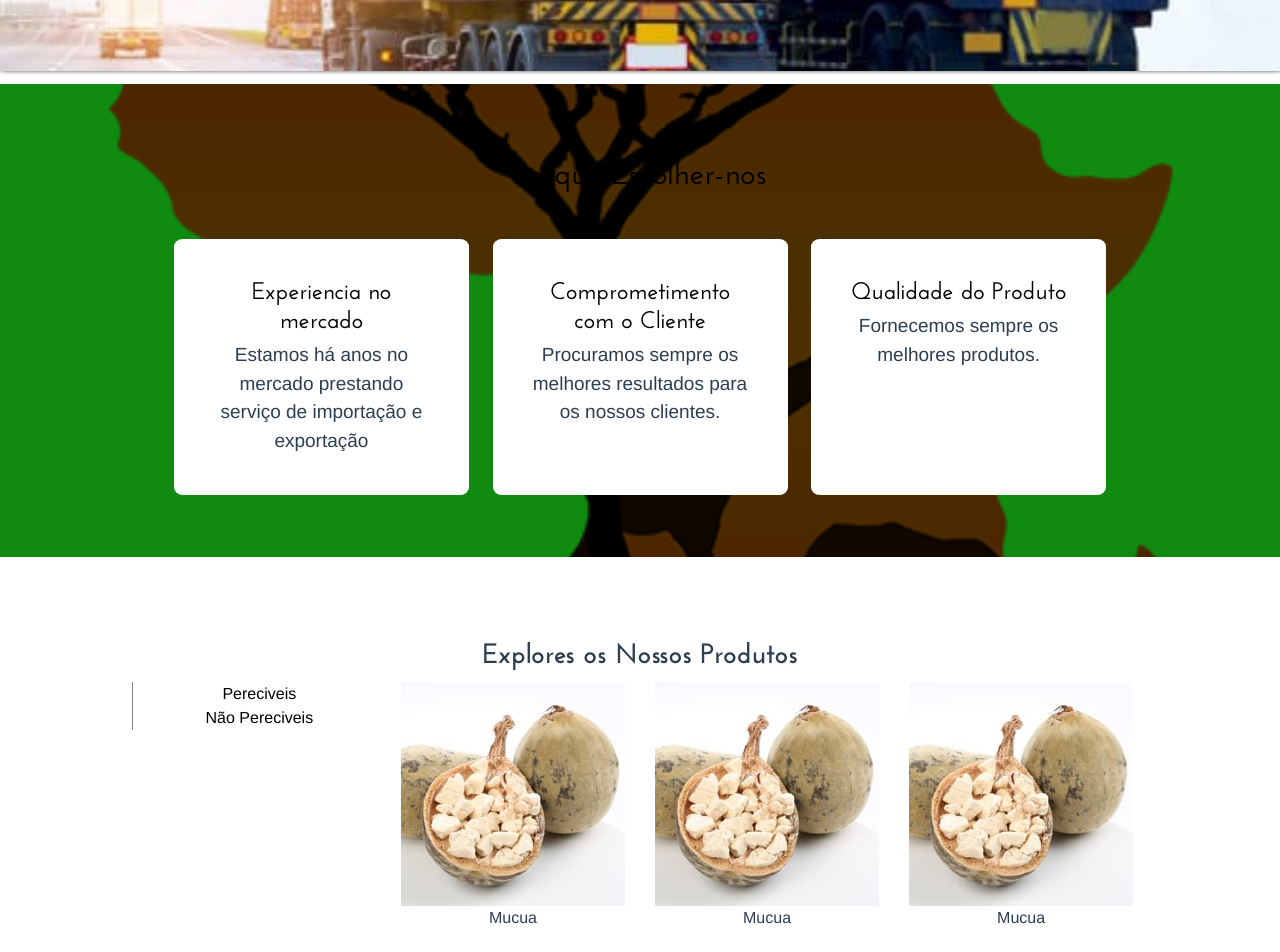
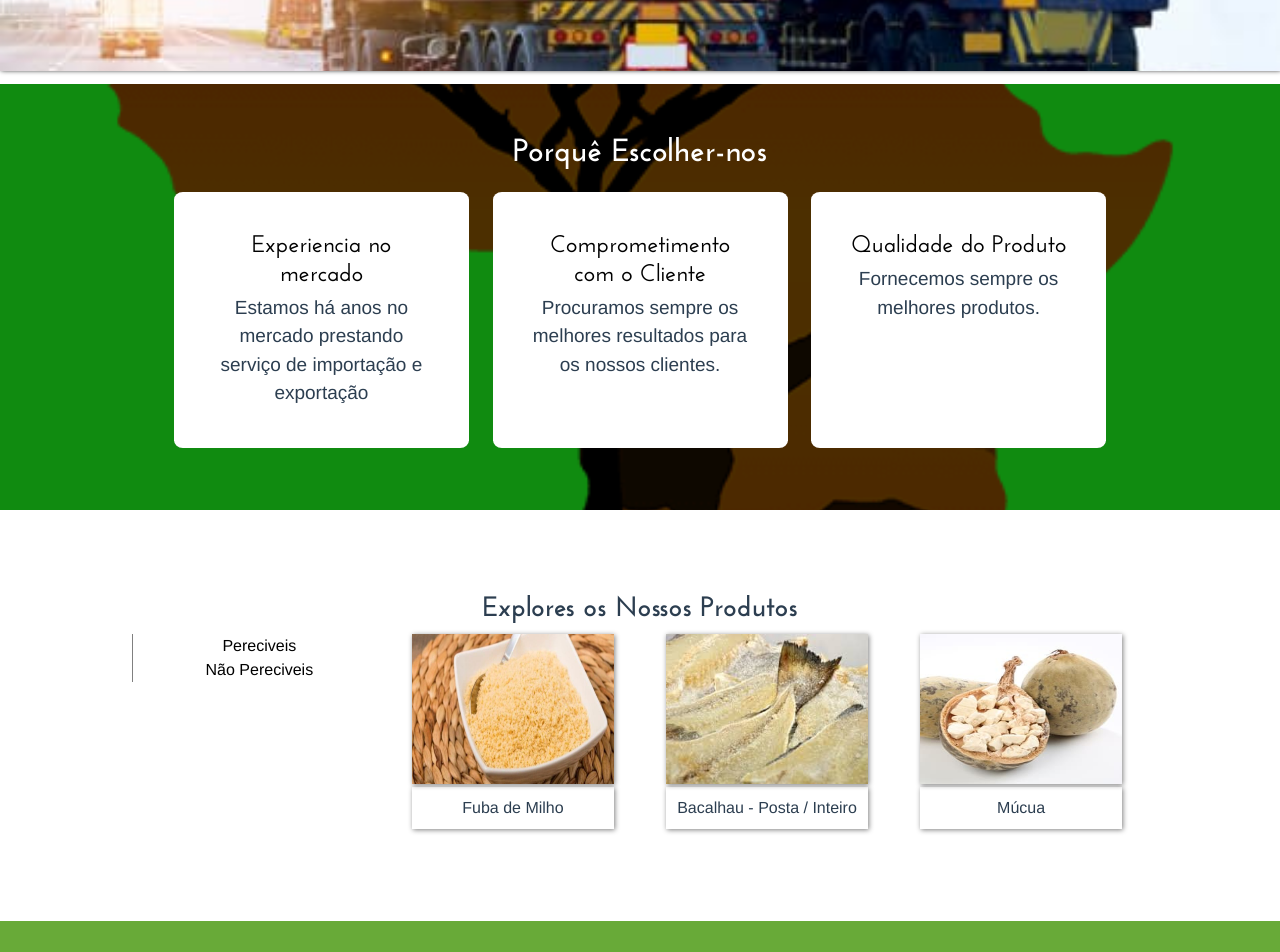
Before and after one commit to uByte2020/Ang-lessGold, a Vue app: page / in a window 1280 px wide. Shown: the part 1240-2192 px from the top of the page. Built offline with nearby package versions, Linux system fonts and the light colour scheme.

Commit message:
Produtos|Incompleto

```diff
--- a/src/components/Navbar.vue
+++ b/src/components/Navbar.vue
@@ -24,14 +24,11 @@ export default {
 };
 </script>
 
-<style scoped>
+<style scoped lang="css">
 .navbar {
-  /* position: fixed; */
-  z-index: 1;
-  /* width: 100%;
+  background-color: #424F4B !important;
 }
 .navbar-dark .navbar-nav .nav-link {
-    /* color: rgba(255, 255, 255, 0.5); */
     color: #fff;
 }
 </style>
--- a/src/components/home/Produtos.vue
+++ b/src/components/home/Produtos.vue
@@ -7,10 +7,10 @@
       <div class="col-lg-3 col-sm-12 col-xl-3 col-md-3">
         <div class="row links">
           <div class="col-lg-12 col-sm-4 col-xl-12 col-md-12">
-            <a href="#pereciveis" @click="AlimentosClick()">Pereciveis</a>
+            <a href="#Produto" @click="AlimentosClick()">Pereciveis</a>
           </div>
           <div class="col-lg-12 col-sm-4 col-xl-12 col-md-12">
-            <a href="#Npereciveis" @click="AlimentoClick()">Não Pereciveis</a>
+            <a href="#Produto" @click="AlimentoClick()">Não Pereciveis</a>
           </div>
         </div>
       </div>
@@ -22,20 +22,20 @@
         <div class="row">
           <div class="col-4">
             <figure>
-              <img src="@/assets/imgs/img6.jpg" class="img-fluid" alt="Mucua" />
-              <figcaption>Mucua</figcaption>
+              <img src="@/assets/imgs/img14.jpg" class="img-fluid img" alt="Mucua" />
+              <figcaption>Fuba de Milho</figcaption>
             </figure>
           </div>
           <div class="col-4">
             <figure>
-              <img src="@/assets/imgs/img6.jpg" class="img-fluid" alt="Mucua" />
-              <figcaption>Mucua</figcaption>
+              <img src="@/assets/imgs/img18.jpg" class="img-fluid img" alt="Mucua" />
+              <figcaption>Bacalhau - Posta / Inteiro</figcaption>
             </figure>
           </div>
           <div class="col-4">
             <figure>
-              <img src="@/assets/imgs/img6.jpg" class="img-fluid" alt="Mucua" />
-              <figcaption>Mucua</figcaption>
+              <img src="@/assets/imgs/img6.jpg" class="img-fluid img" alt="Mucua" />
+              <figcaption>Múcua</figcaption>
             </figure>
           </div>
         </div>
@@ -48,19 +48,19 @@
         <div class="row">
           <div class="col-4">
             <figure>
-              <img src="@/assets/imgs/img10.png" class="img-fluid" alt="Mucua" />
+              <img src="@/assets/imgs/img10.png" class="img-fluid img" alt="Mucua" />
               <figcaption>Mucua</figcaption>
             </figure>
           </div>
           <div class="col-4">
             <figure>
-              <img src="@/assets/imgs/img10.png" class="img-fluid" alt="Mucua" />
+              <img src="@/assets/imgs/img10.png" class="img-fluid img" alt="Mucua" />
               <figcaption>Mucua</figcaption>
             </figure>
           </div>
           <div class="col-4">
             <figure>
-              <img src="@/assets/imgs/img10.png" class="img-fluid" alt="Mucua" />
+              <img src="@/assets/imgs/img10.png" class="img-fluid img" alt="Mucua" />
               <figcaption>Mucua</figcaption>
             </figure>
           </div>
@@ -104,8 +104,25 @@ a {
 a:active,
 a:hover,
 a:focus {
-  border-left: 2px solid #f8ce00;
-  color: #f8ce00;
+  color: #000;
   text-decoration: none;
 }
+a:active{
+  color: #f8ce00;
+  border-left: 2px solid #f8ce00;
+  padding: 2%;
+}
+.img{
+  height: 150px;
+  width: 90%;
+  box-shadow: 1px 1px 5px gray;
+}
+figcaption{
+  margin:1% auto;
+  /* margin-left: 3%; */
+  height: 10%;
+  width: 90%;
+  padding: 4%;
+  box-shadow: 1px 1px 5px gray;
+}
 </style>
--- a/src/views/Home.vue
+++ b/src/views/Home.vue
@@ -99,7 +99,7 @@
         <div class="col-12" id="EscolherNosPrinc">
           <div class="row justify-content-md-center" id="EscolherNos">
             <div
-              class="col-lg-12 col-xl-12 col-sm-12 col-md-12 TextoEscolherNosTitulo"
+              class="col-lg-12 col-xl-12 col-sm-12 col-md-12 TextoEscolherNosTituloPrinc"
             >
               <h2>Porquê Escolher-nos</h2>
             </div>
@@ -123,30 +123,6 @@
             </div>
           </div>
         </div>
-        <!-- <div class="col-12" id="ExplroreProdutos">
-          <div class="row justify-content-md-center">
-            <div class="col-12">
-              <h3>Explore os Nossos Produtos</h3>
-            </div>
-            <div class="col-12">
-              <div>
-                <b-card no-body>
-                  <b-tabs pills card vertical nav-wrapper-class="w-30">
-                    <b-tab title="Tab 1" class="tab" active
-                      ><b-card-text>Tab contents 1</b-card-text></b-tab
-                    >
-                    <b-tab title="Tab 2" class="tab"
-                      ><b-card-text>Tab contents 2</b-card-text></b-tab
-                    >
-                    <b-tab title="Tab 3" class="tab"
-                      ><b-card-text>Tab contents 3</b-card-text></b-tab
-                    >
-                  </b-tabs>
-                </b-card>
-              </div>
-            </div>
-          </div>
-        </div> -->
         <Produtos />
         <div class="col-12" id="RecebaNovidades">
           <div class="row justify-content-md-center RecebaNovidadesTexto">
@@ -438,7 +414,7 @@ export default {
   padding: 4%;
   text-align: center !important;
 }
-.TextoEscolherNosTitulo {
+.TextoEscolherNosTituloPrinc {
   color: #fff;
   font-family: "Josefin";
   font-size: 40px;
```
